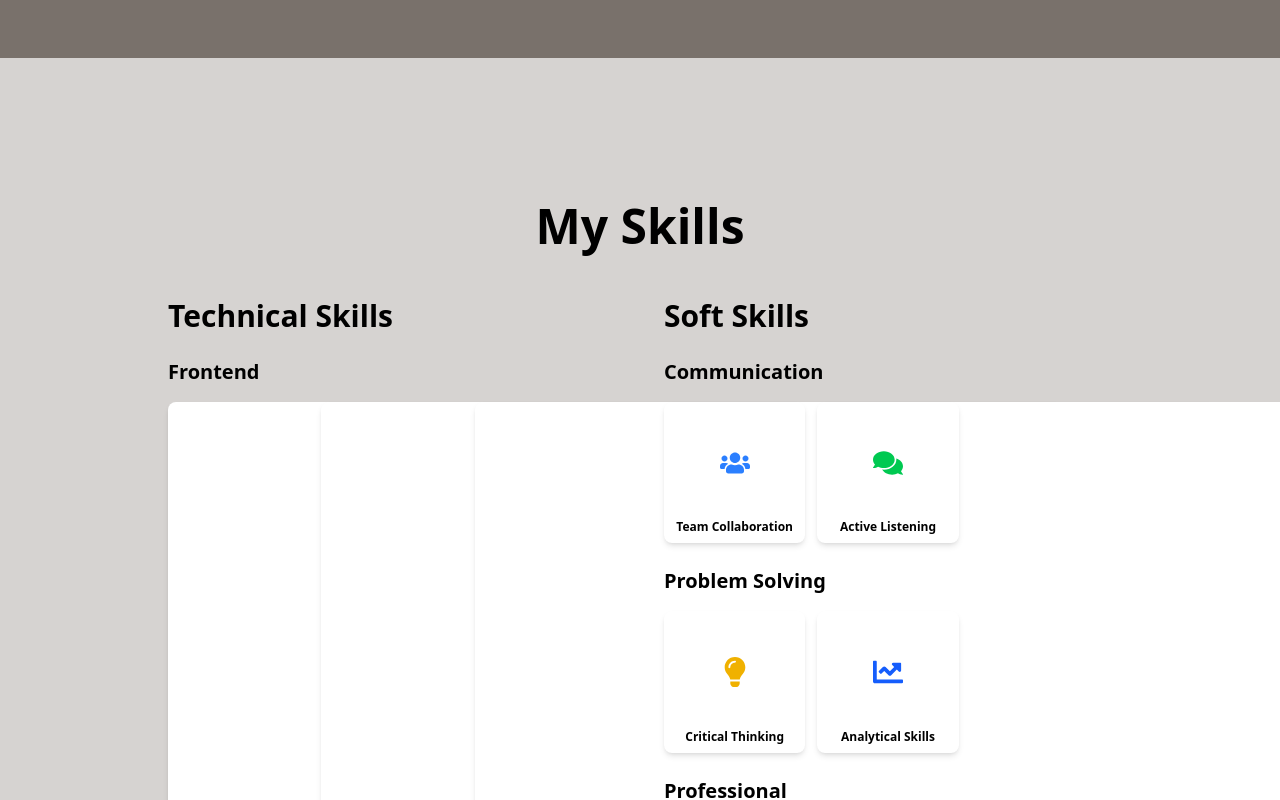
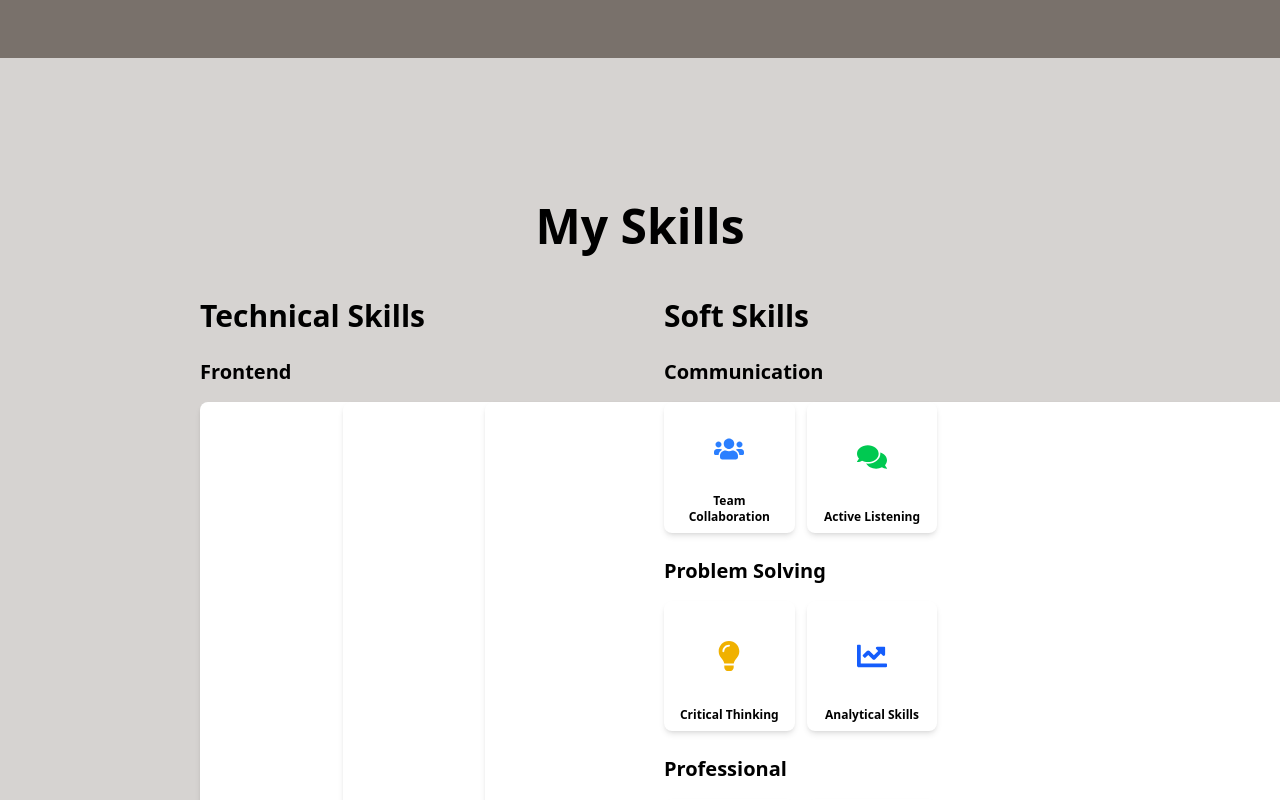
Before and after one commit to whitebl3ck/portfolio, a React (Vite) app: page / in a window 1280 px wide. Shown: the part 742-1542 px from the top of the page. Built offline with nearby package versions, Linux system fonts and the light colour scheme.

Commit message:
responsive

```diff
--- a/src/Skills.jsx
+++ b/src/Skills.jsx
@@ -74,7 +74,7 @@ const Skills = () => (
   <div className="w-full max-w-7xl mx-auto p-2 sm:p-6 md:p-12">
     <h1 className="text-3xl md:text-5xl font-bold mb-12 text-center">My Skills</h1>
 
-    <div className="flex flex-col lg:flex-row gap-12">
+    <div className="flex flex-col lg:flex-row gap-12 sm:px-8">
       {/* Technical Skills - Left Side */}
       <div className="flex-1">
         <h2 className="text-2xl md:text-3xl font-bold mb-6 text-center lg:text-left">Technical Skills</h2>
```
